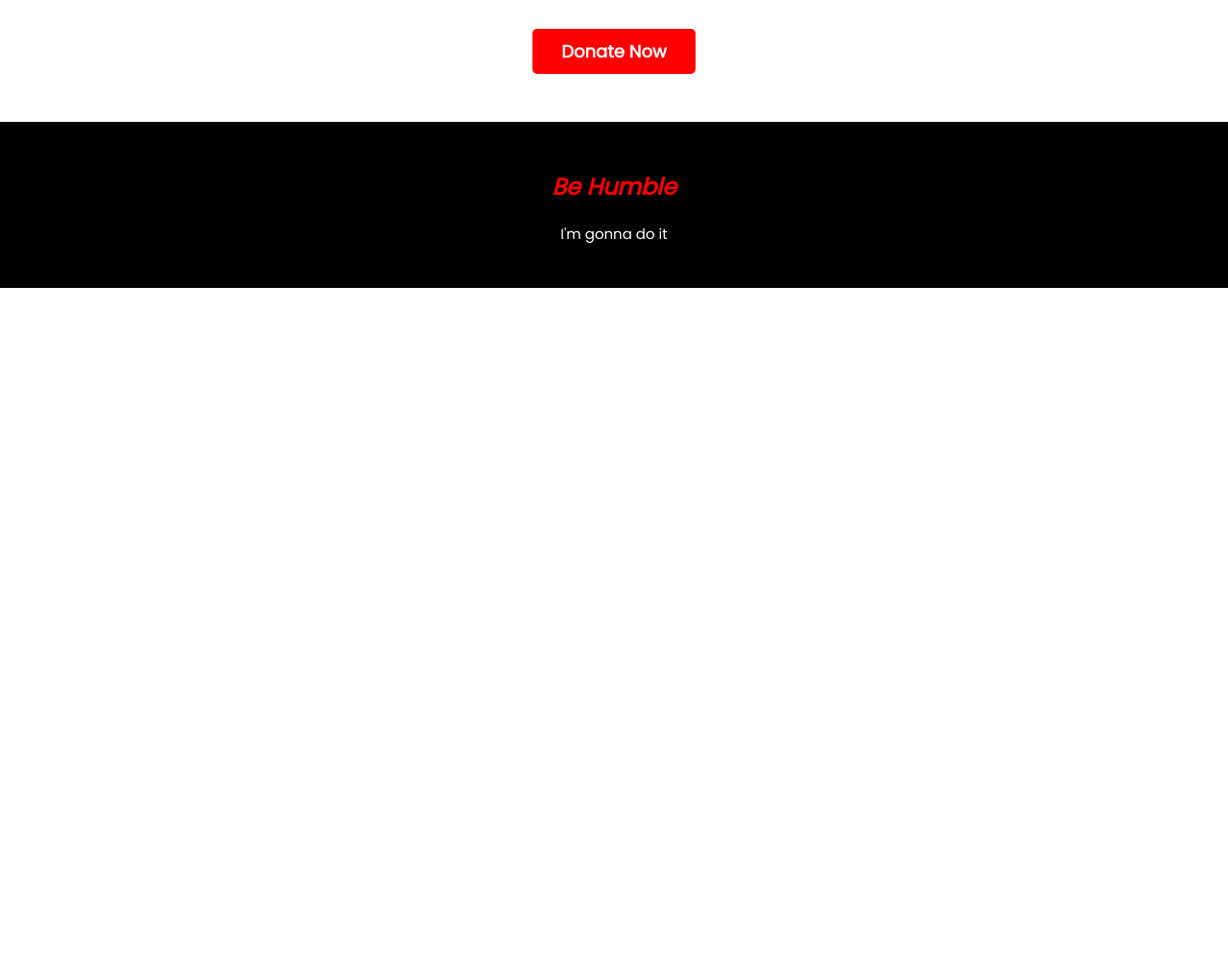
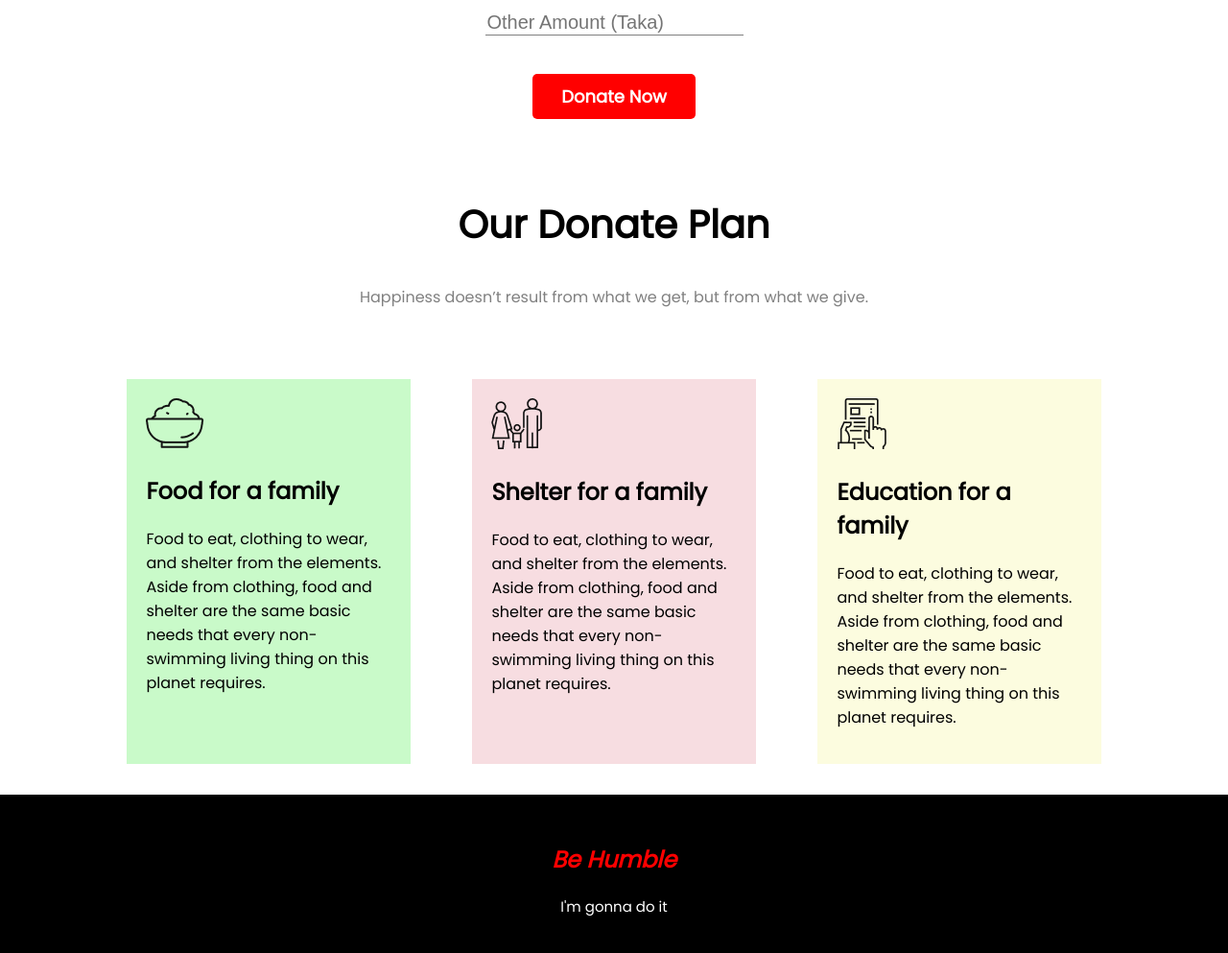
Before and after one commit to nishat71/donate-people, a plain HTML site: page index.html in a window 1280 px wide. Shown: the part 1057-2050 px from the top of the page at 96% size. Before the commit the page ends 1357 px from the top, so only its background shows below. Drawn offline with Linux system fonts and the light colour scheme.

Commit message:
donate plan done

```diff
--- a/index.html
+++ b/index.html
@@ -58,10 +58,34 @@
             <br/>
             <a class="link-button" target="_blank" href="">Donate Now</a>
         </div>
+    </section>
+
+    <section class="donate-plan">
+        <div class="donate-title">
+            <h1>Our Donate Plan</h1>
+            <p>Happiness doesn’t result from what we get, but from what we give.</p>
+        </div>
+        <div class="donate-plan-item">
+            <div id="food" class="single-plan">
+                <img src="icons/food.png" alt="">
+                <h2>Food for a family</h2>
+                <p> Food to eat, clothing to wear, and shelter from the elements. Aside from clothing, food and shelter are the same basic needs that every non-swimming living thing on this planet requires.</p>
+            </div>
+            <div id="shelter" class="single-plan">
+                <img src="icons/shelter.png" alt="">
+                <h2>Shelter for a family</h2>
+                <p> Food to eat, clothing to wear, and shelter from the elements. Aside from clothing, food and shelter are the same basic needs that every non-swimming living thing on this planet requires.</p>
+            </div>
+            <div id="education" class="single-plan">
+                <img src="icons/Frame-1.png" alt="">
+                <h2>Education for a family</h2>
+                <p> Food to eat, clothing to wear, and shelter from the elements. Aside from clothing, food and shelter are the same basic needs that every non-swimming living thing on this planet requires.</p>
+            </div>
+        </div>
+    </section>
 
 
 
-    </section>
 
     <footer>
         <h2>Be Humble</h2>
--- a/style.css
+++ b/style.css
@@ -58,6 +58,7 @@ h1 {
 .donate-title {
     text-align: center;
     margin-bottom: 40px;
+    margin-top: 80px;
 }
 
 .donate-title h1 {
@@ -120,7 +121,28 @@ h1 {
 
 }
 
+.donate-plan-item {
+    display: flex;
+    margin: 0 100px;
+}
 
+.single-plan {
+    width: 30%;
+    margin: 3%;
+    padding: 20px;
+}
+
+#food {
+    background-color: rgb(201, 250, 201);
+}
+
+#shelter {
+    background-color: rgb(247, 221, 225);
+}
+
+#education {
+    background-color: rgb(252, 252, 223);
+}
 
 footer {
     background-color: black;
```
Also changed, not shown: icons/Frame-1.png (added), icons/food.png (added), icons/shelter.png (added).
